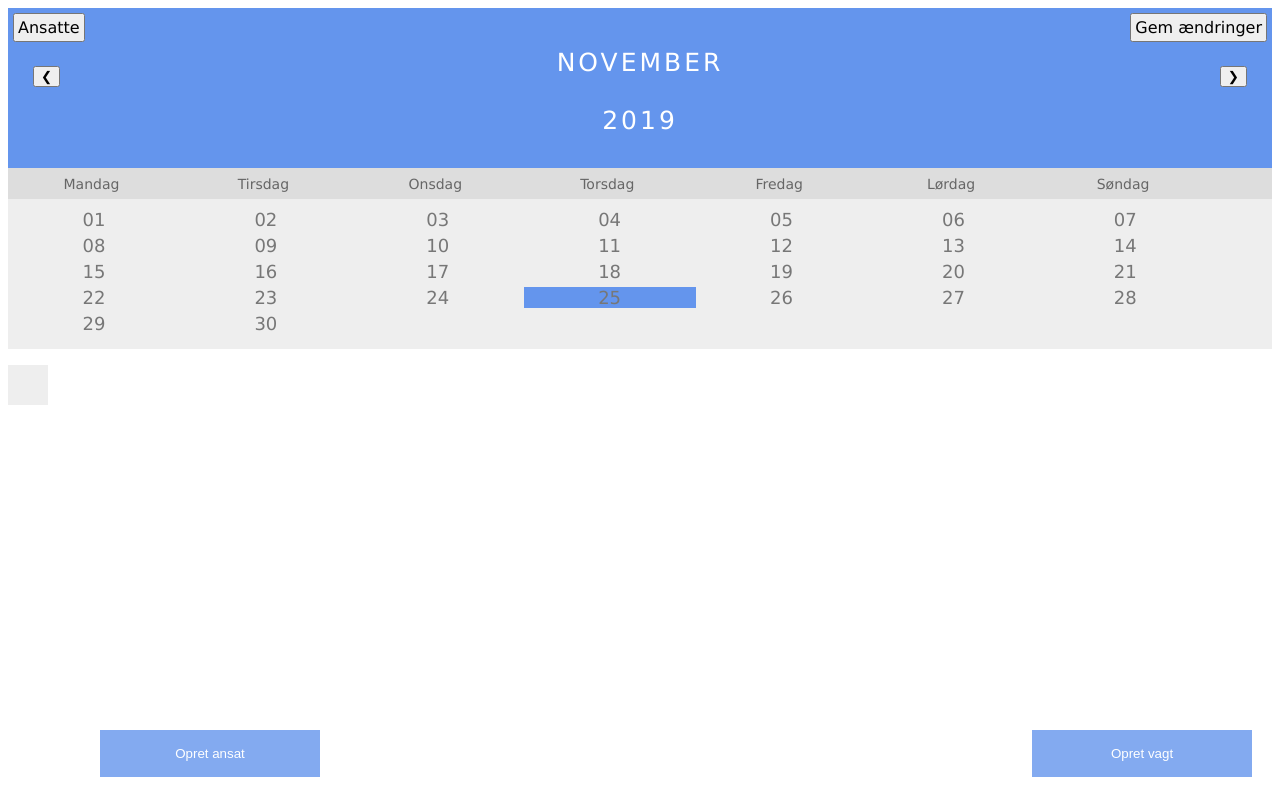
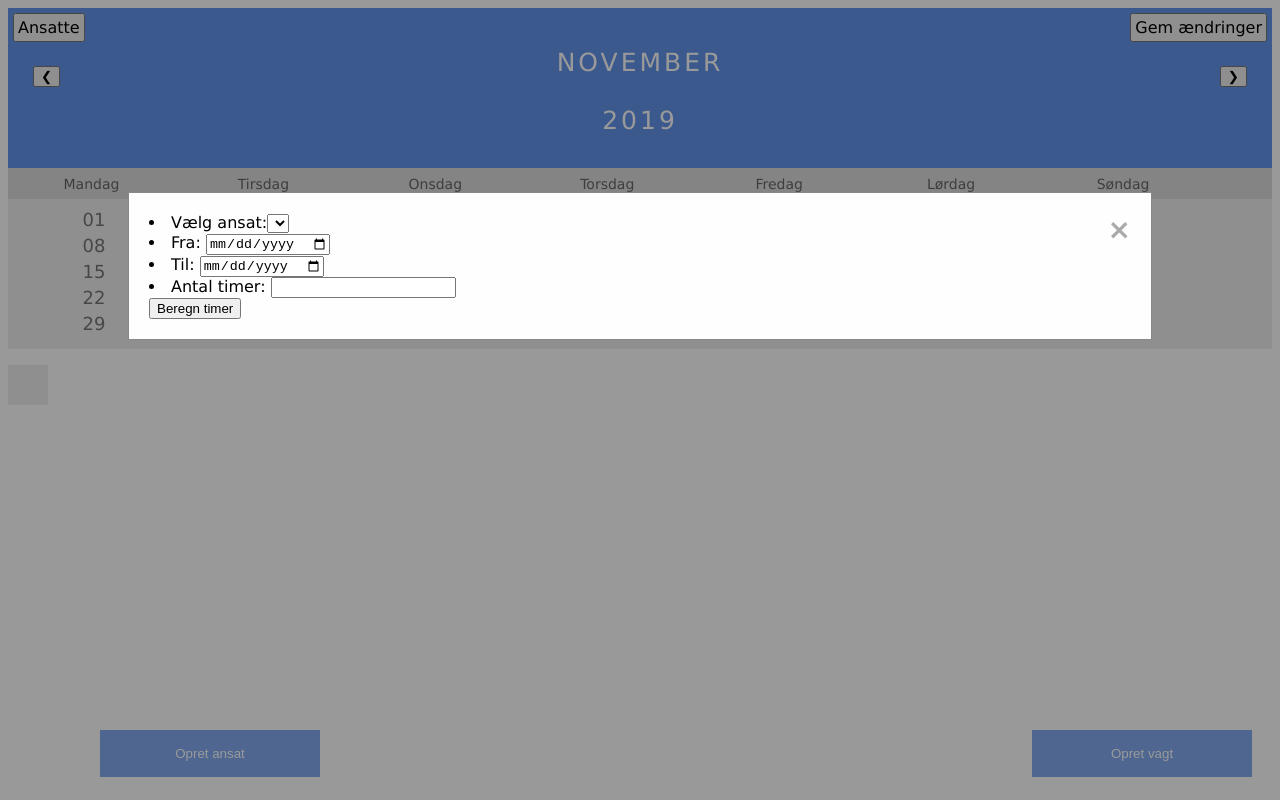
Before and after one commit to alexxjr/utzon, a website: page public/index.html in a window 1280 px wide. Both pictures are taken after a click on the button "Ansatte". Drawn offline with Linux system fonts and the light colour scheme; no server answers.

Commit message:
gui til US6

```diff
--- a/public/index.css
+++ b/public/index.css
@@ -284,3 +284,37 @@ input[type="date"]::-webkit-inner-spin-button {
     from {opacity: 0;}
     to {opacity:1 ;}
 }
+.modal {
+    display: none;
+    position: fixed;
+    z-index: 1;
+    left: 0;
+    top: 0;
+    width: 100%;
+    height: 100%;
+    overflow: auto;
+    background-color: rgb(0,0,0);
+    background-color: rgba(0,0,0,0.4);
+}
+
+.modal-content {
+    background-color: #fefefe;
+    margin: 15% auto;
+    padding: 20px;
+    border: 1px solid #888;
+    width: 80%;
+}
+
+.close {
+    color: #aaa;
+    float: right;
+    font-size: 28px;
+    font-weight: bold;
+}
+
+.close:hover,
+.close:focus {
+    color: black;
+    text-decoration: none;
+    cursor: pointer;
+}
--- a/public/index.html
+++ b/public/index.html
@@ -10,7 +10,20 @@
 </head>
 <body>
     <button type="button" id="saveBtn" onclick="saveAction()">Gem ændringer</button>
-    <button type="button" id="seeEmployeesBtn">Ansatte</button>
+    <button type="button" id="seeEmployeesBtn" onclick="modalAction()">Ansatte</button>
+
+    <div id="empModal" class="modal">
+        <div class="modal-content">
+            <span class="close" onclick="closeModalAction()">&times;</span>
+            <li> Vælg ansat:<select id="select2" required></select></li>
+            <li> Fra: <input id="fromDatePicker" type="date" required></li>
+            <li> Til: <input id="toDatePicker" type="date"required></li>
+            <li> Antal timer: <input id="ansatTid" type="text"></li>
+
+            <button type="button" id="beregn" onclick="">Beregn timer</button>
+        </div>
+    </div>
+
 <div class="month">
     <ul>
         </li>
--- a/public/index.js
+++ b/public/index.js
@@ -260,6 +260,24 @@ endTimePicker.addEventListener("click", async function () {
 populateEmployeeSelection();
 siteInit();
 
+function modalAction() {
+    document.getElementById("empModal").style.display = "block";
+    document.getElementById("select2").value = "";
+    document.getElementById("fromDatePicker").value = "0000-00-00";
+    document.getElementById("toDatePicker").value = "0000-00-00";
+    document.getElementById("ansatTid").value = "";
+}
+
+function closeModalAction() {
+    document.getElementById("empModal").style.display = "none";
+}
+
+window.onclick = function(event) {
+    if(event.target === document.getElementById("empModal")) {
+        document.getElementById("empModal").style.display = "none";
+    }
+}
+
 function createEmployeeAction() {
     document.getElementById("popup2").style.display = "block";
     document.querySelector("#empNavn").value = "";
```
